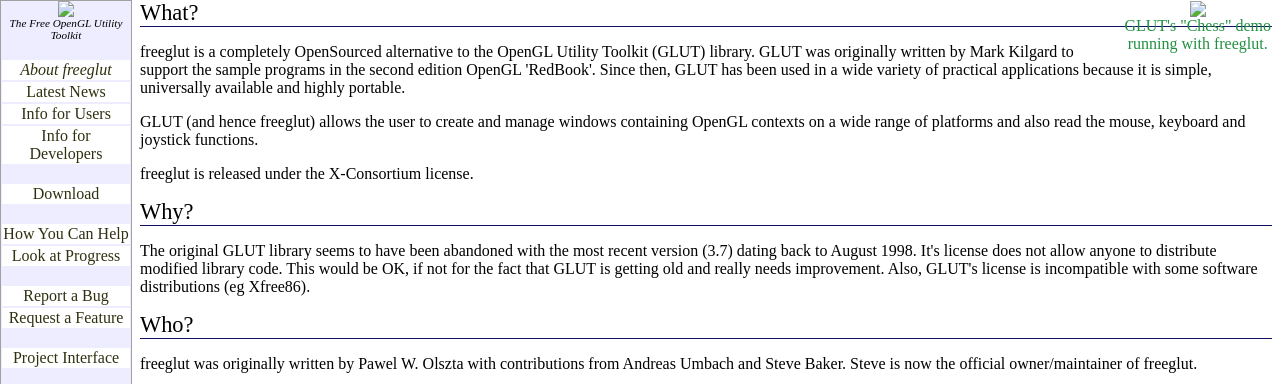
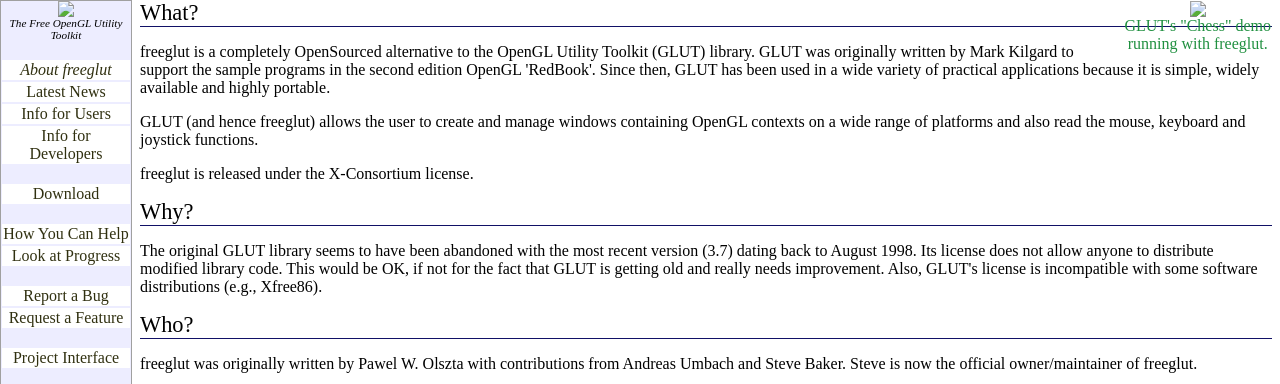
Before and after one commit to Distrotech/freeglut, a PHP site: page / in a window 1280 px wide. Shown: the top 384 px of the page. Run offline with PHP 8.4, Linux system fonts and the light colour scheme; data that the repository does not hold is empty; some libraries are stand-ins or nearby versions.

Commit message:
Some cleanup and touchup to the web-pages.
Nothing exciting.


git-svn-id: http://svn.code.sf.net/p/freeglut/code/trunk/freeglut@416 7f0cb862-5218-0410-a997-914c9d46530a

```diff
--- a/web-src/basic_page.php
+++ b/web-src/basic_page.php
@@ -14,7 +14,7 @@ generateHeader($_SERVER['PHP_SELF']);
 ?>
 
 <div class="textheader">What?</div>
-<p>freeglut is a completely OpenSourced alternative to the OpenGL Utility Toolkit (GLUT) library. GLUT was originally written by Mark Kilgard to support the sample programs in the second edition OpenGL 'RedBook'. Since then, GLUT has been used in a wide variety of practical applications because it is simple, universally available and highly portable.</p>
+<p>freeglut is a completely OpenSourced alternative to the OpenGL Utility Toolkit (GLUT) library. GLUT was originally written by Mark Kilgard to support the sample programs in the second edition OpenGL 'RedBook'. Since then, GLUT has been used in a wide variety of practical applications because it is simple, widely available and highly portable.</p>
 
 
 <?PHP
--- a/web-src/index.php
+++ b/web-src/index.php
@@ -19,22 +19,22 @@ running with freeglut.</div>
 
 
 <div class="textheader">What?</div>
-<p>freeglut is a completely OpenSourced alternative to the OpenGL Utility Toolkit (GLUT) library. GLUT was originally written by Mark Kilgard to support the sample programs in the second edition OpenGL 'RedBook'. Since then, GLUT has been used in a wide variety of practical applications because it is simple, universally available and highly portable.</p>
+<p>freeglut is a completely OpenSourced alternative to the OpenGL Utility Toolkit (GLUT) library. GLUT was originally written by Mark Kilgard to support the sample programs in the second edition OpenGL 'RedBook'. Since then, GLUT has been used in a wide variety of practical applications because it is simple, widely available and highly portable.</p>
 <p>GLUT (and hence freeglut) allows the user to create and manage windows containing OpenGL contexts on a wide range of platforms and also read the mouse, keyboard and joystick functions.</p>
 <p>freeglut is released under the X-Consortium license.</p>
 
 <div class="textheader">Why?</div>
-<p>The original GLUT library seems to have been abandoned with the most recent version (3.7) dating back to August 1998. It's license does not allow anyone to distribute modified library code. This would be OK, if not for the fact that GLUT is getting old and really needs improvement. Also, GLUT's license is incompatible with some software distributions (eg Xfree86).</p>
+<p>The original GLUT library seems to have been abandoned with the most recent version (3.7) dating back to August 1998. Its license does not allow anyone to distribute modified library code. This would be OK, if not for the fact that GLUT is getting old and really needs improvement. Also, GLUT's license is incompatible with some software distributions (e.g., Xfree86).</p>
 
 <div class="textheader">Who?</div>
 <p>freeglut was originally written by Pawel W. Olszta with contributions from Andreas Umbach and Steve Baker. Steve is now the official owner/maintainer of freeglut.</p>
 
 <div class="textheader">When?</div>
-<p>Pawel started freeglut development on December 1st, 1999. The project is now a virtually 100% replacement for the original GLUT with only a few departures (such as the abandonment of SGI-specific features such as the Dials&Buttons box and Dynamic Video Resolution).</p>
+<p>Pawel started freeglut development on December 1st, 1999. The project is now virtually a 100% replacement for the original GLUT with only a few departures (such as the abandonment of SGI-specific features such as the Dials&Buttons box and Dynamic Video Resolution) and a shrinking set of bugs.</p>
 
 <a name="download"></a>
 <div class="textheader">Downloads...</div>
-<p>Below are file links for the freeglut project. README files are included, or you can check the install documentation. Have fun!</p>
+<p>Below are file links for the freeglut project. README files are included. You can also check the install documentation. Have fun!</p>
 <div class="indent">
 <div class="textheader">Stable Releases</div>
 <p>
--- a/web-src/news.php
+++ b/web-src/news.php
@@ -32,7 +32,7 @@ generateHeader($_SERVER['PHP_SELF']);
 
 <div class="news-item">
 <div class="news-header">freeglut 2.0.1 Released [23 October 2003]</div>
-<p>2.0.1 fixes a number of bugs with menus, especially in Linux.</p>
+<p>2.0.1 fixes a number of bugs with menus, especially in the UNIX_X11.</p>
 </div>
 
 
```
Also changed, not shown: web-src/docs/install.php (+11 -1 lines).
